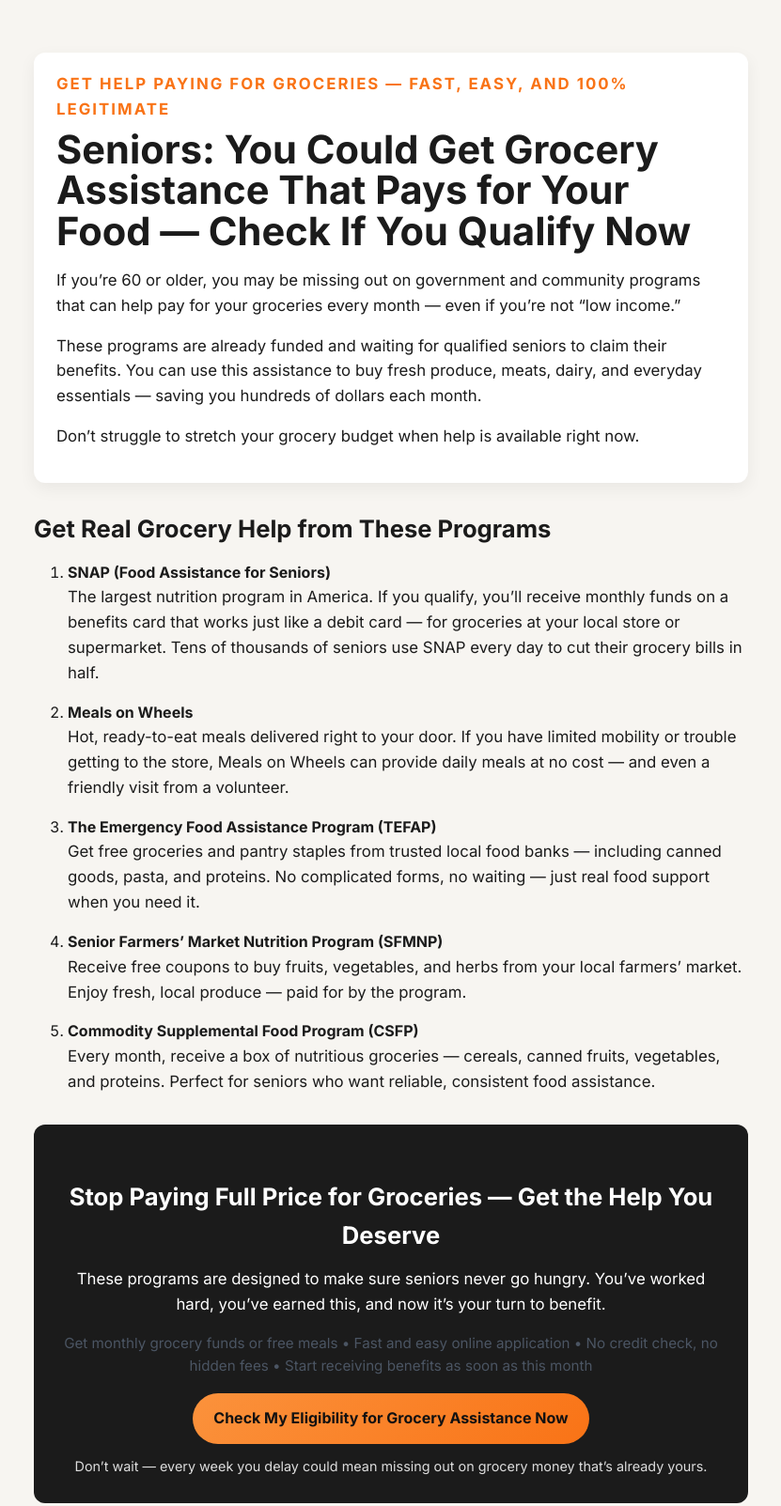
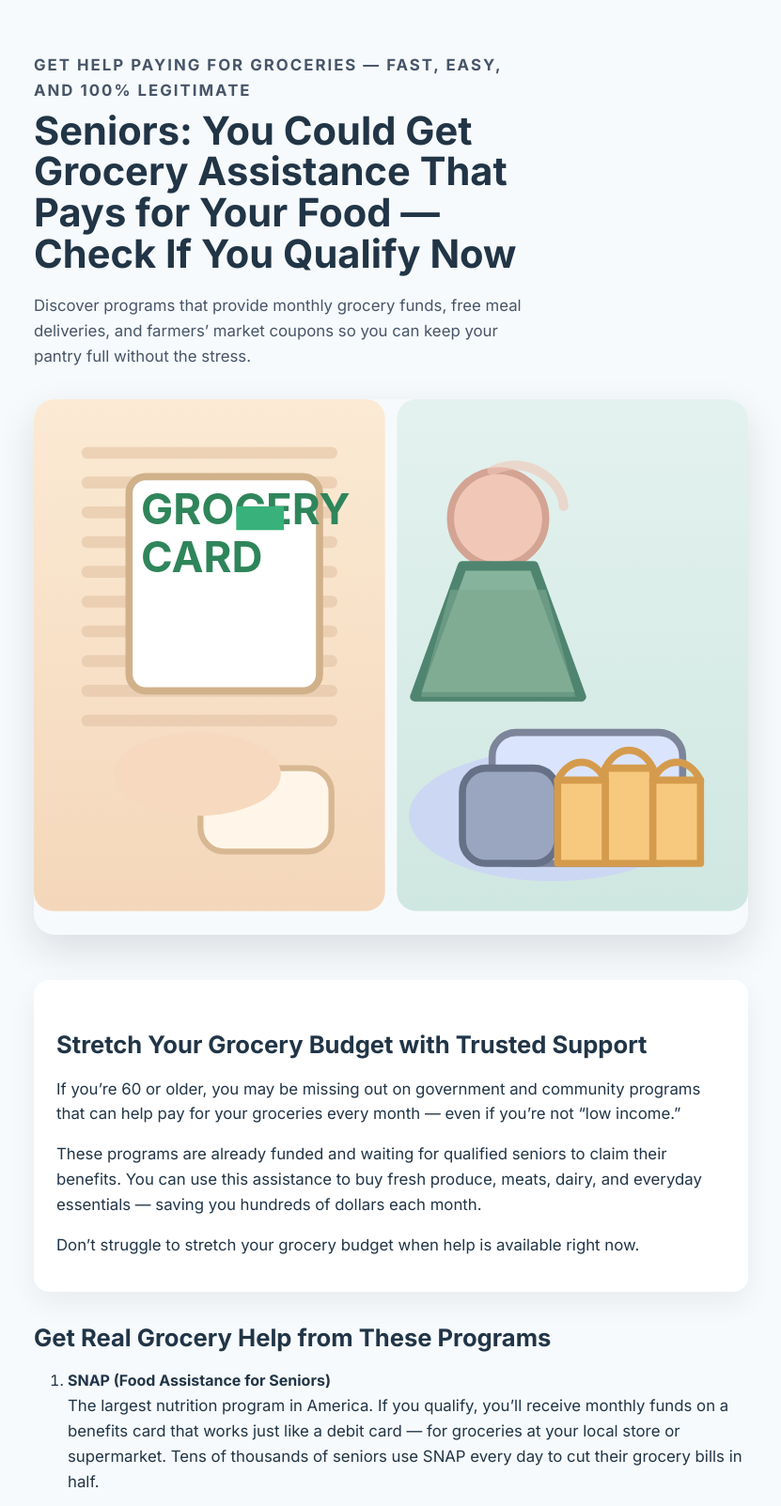
Before and after one commit to mattknuppel/mrfoodcard, a plain HTML site: page advertorial.html in a window 1280 px wide. Shown: the top 1603 px of the page at 94% size, without its empty margins (224-1055 px from the left). Drawn offline with Linux system fonts and the light colour scheme.

Commit message:
Tweak hero illustration presentation

```diff
--- a/advertorial.html
+++ b/advertorial.html
@@ -8,74 +8,255 @@
   <link rel="preconnect" href="https://fonts.gstatic.com" crossorigin />
   <link href="https://fonts.googleapis.com/css2?family=Inter:wght@400;500;600;700&display=swap" rel="stylesheet" />
   <style>
-    :root{--bg:#f7f5f1;--text:#1b1b1b;--accent:#f97316;--muted:#4b5563}
-    html,body{height:100%;margin:0;font-family:Inter,system-ui,-apple-system,BlinkMacSystemFont,"Segoe UI",sans-serif;background:var(--bg);color:var(--text)}
-    .container{max-width:760px;margin:0 auto;padding:3.5rem 1.5rem 5rem;line-height:1.6}
-    h1{font-size:clamp(1.6rem,3.5vw,2.6rem);margin:0 0 1rem;line-height:1.05}
-    h2{font-size:clamp(1.15rem,2.5vw,1.6rem);margin:1.8rem 0 .8rem}
-    p{margin:0 0 1rem;font-size:1.05rem}
-    .intro{background:#fff;padding:1.25rem 1.5rem;border-radius:12px;box-shadow:0 6px 18px rgba(0,0,0,0.06)}
-    ul, ol{margin:0 0 1rem 1.25rem;padding-left:1rem}
-    .features{margin-top:1rem}
-    .cta{margin-top:2rem;padding:1.75rem;background:var(--text);color:#fff;border-radius:12px;text-align:center}
-    .btn{display:inline-block;padding:.9rem 1.4rem;background:linear-gradient(135deg,#fb923c,#f97316);color:#111;border-radius:999px;font-weight:700;text-decoration:none}
-    .small{display:block;margin-top:.75rem;font-size:.9rem;color:rgba(255,255,255,0.85)}
-    .disclaimer{margin-top:1rem;font-size:0.95rem;color:var(--muted)}
-    @media (max-width:640px){.container{padding:2.25rem 1rem 3rem}}
+    :root {
+      --bg: #f7fafc;
+      --text: #213547;
+      --accent: #2f855a;
+      --accent-soft: #38b27a;
+      --muted: #64748b;
+      --card: #ffffff;
+      --card-shadow: rgba(15, 23, 42, 0.06);
+    }
+
+    html,
+    body {
+      height: 100%;
+      margin: 0;
+      font-family: Inter, system-ui, -apple-system, BlinkMacSystemFont, "Segoe UI", sans-serif;
+      background: var(--bg);
+      color: var(--text);
+    }
+
+    .container {
+      max-width: 760px;
+      margin: 0 auto;
+      padding: 3.5rem 1.5rem 5rem;
+      line-height: 1.6;
+    }
+
+    h1 {
+      font-size: clamp(1.6rem, 3.5vw, 2.6rem);
+      margin: 0 0 1rem;
+      line-height: 1.05;
+    }
+
+    h2 {
+      font-size: clamp(1.15rem, 2.5vw, 1.6rem);
+      margin: 1.8rem 0 0.8rem;
+    }
+
+    p {
+      margin: 0 0 1rem;
+      font-size: 1.05rem;
+    }
+
+    .eyebrow {
+      text-transform: uppercase;
+      letter-spacing: 0.12em;
+      color: var(--accent);
+      font-weight: 700;
+      margin: 0 0 0.5rem;
+    }
+
+    .hero {
+      margin-bottom: 2rem;
+      padding: 0;
+    }
+
+    .hero-content {
+      max-width: 520px;
+    }
+
+    .hero h1 {
+      margin-bottom: 1.25rem;
+    }
+
+    .hero p {
+      color: #475569;
+      font-size: 1.05rem;
+    }
+
+    .hero-visual {
+      /* Keep the collage bright without relying on a dark overlay */
+      margin: 0 auto 3rem;
+      position: relative;
+      border-radius: 22px;
+      overflow: hidden;
+      box-shadow: 0 16px 40px rgba(15, 23, 42, 0.12);
+      min-height: 320px;
+      aspect-ratio: 4 / 3;
+    }
+
+    .hero-visual img {
+      width: 100%;
+      height: 100%;
+      display: block;
+      object-fit: cover;
+    }
+
+    .intro {
+      background: var(--card);
+      padding: 1.25rem 1.5rem;
+      border-radius: 16px;
+      box-shadow: 0 12px 30px var(--card-shadow);
+    }
+
+    ul,
+    ol {
+      margin: 0 0 1rem 1.25rem;
+      padding-left: 1rem;
+    }
+
+    .features {
+      margin-top: 1rem;
+    }
+
+    .cta {
+      margin-top: 2.5rem;
+      padding: 1.75rem;
+      background: #f0fdf4;
+      border: 1px solid rgba(47, 133, 90, 0.25);
+      border-radius: 16px;
+      text-align: center;
+      box-shadow: 0 10px 24px rgba(15, 23, 42, 0.05);
+    }
+
+    .cta h2 {
+      color: #14532d;
+      margin-top: 0;
+    }
+
+    .btn {
+      display: inline-block;
+      padding: 0.9rem 1.4rem;
+      background: linear-gradient(135deg, var(--accent), var(--accent-soft));
+      color: #fff;
+      border-radius: 999px;
+      font-weight: 700;
+      text-decoration: none;
+      box-shadow: 0 8px 18px rgba(47, 133, 90, 0.25);
+      transition: transform 0.2s ease, box-shadow 0.2s ease;
+    }
+
+    .btn:hover {
+      transform: translateY(-1px);
+      box-shadow: 0 12px 26px rgba(47, 133, 90, 0.25);
+    }
+
+    .small {
+      display: block;
+      margin-top: 0.75rem;
+      font-size: 0.9rem;
+      color: var(--muted);
+    }
+
+    .disclaimer {
+      margin-top: 1rem;
+      font-size: 0.95rem;
+      color: var(--muted);
+    }
+
+    @media (max-width: 640px) {
+      .container {
+        padding: 2.25rem 1rem 3rem;
+      }
+
+      .hero-visual {
+        min-height: 240px;
+      }
+    }
   </style>
 </head>
 <body>
   <script>
     // Defensive script (best-effort): unregister service workers, snapshot the main container,
     // and restore the content if the body becomes empty or nearly empty.
-    (function(){
-      try{
-        if('serviceWorker' in navigator){
-          navigator.serviceWorker.getRegistrations().then(function(regs){
-            regs.forEach(function(r){ try{ r.unregister(); } catch(e){} });
-          }).catch(function(){});
+    (function () {
+      try {
+        if ('serviceWorker' in navigator) {
+          navigator.serviceWorker
+            .getRegistrations()
+            .then(function (regs) {
+              regs.forEach(function (r) {
+                try {
+                  r.unregister();
+                } catch (e) {
+                  /* ignore */
+                }
+              });
+            })
+            .catch(function () {});
         }
 
         var snapshot = null;
-        function takeSnapshot(){
+        function takeSnapshot() {
           try {
             var el = document.querySelector('.container');
             if (el) snapshot = el.outerHTML;
-          } catch (e) { snapshot = null; }
+          } catch (e) {
+            snapshot = null;
+          }
         }
 
         if (document.readyState === 'complete' || document.readyState === 'interactive') takeSnapshot();
         else document.addEventListener('DOMContentLoaded', takeSnapshot, { once: true });
 
-        function tryRestore(){
+        function tryRestore() {
           try {
             if (!snapshot || !document.body) return;
             var bodyTrim = document.body.innerHTML.trim();
             if (bodyTrim === '' || /^<script[\s\S]*<\/script>$/.test(bodyTrim) || bodyTrim.length < 40) {
               document.body.innerHTML = snapshot;
             }
-          } catch (e) { /* ignore */ }
+          } catch (e) {
+            /* ignore */
+          }
         }
 
         setTimeout(tryRestore, 500);
 
         var obs = new MutationObserver(tryRestore);
-        function startObserving(){
+        function startObserving() {
           if (document.body) obs.observe(document.body, { childList: true, subtree: true });
         }
         if (document.body) startObserving();
         else document.addEventListener('DOMContentLoaded', startObserving, { once: true });
-
-      } catch (e) { /* defensive fallback */ }
+      } catch (e) {
+        /* defensive fallback */
+      }
     })();
   </script>
 
   <main class="container">
-    <article class="intro" aria-labelledby="lead-heading">
-      <p style="text-transform:uppercase;letter-spacing:.12em;color:var(--accent);font-weight:700;margin:0 0 .5rem">Get Help Paying for Groceries — Fast, Easy, and 100% Legitimate</p>
-      <h1 id="lead-heading">Seniors: You Could Get Grocery Assistance That Pays for Your Food — Check If You Qualify Now</h1>
-      <p>If you’re 60 or older, you may be missing out on government and community programs that can help pay for your groceries every month — even if you’re not “low income.”</p>
-      <p>These programs are already funded and waiting for qualified seniors to claim their benefits. You can use this assistance to buy fresh produce, meats, dairy, and everyday essentials — saving you hundreds of dollars each month.</p>
+    <section class="hero" aria-labelledby="lead-heading">
+      <div class="hero-content">
+        <p class="eyebrow">Get Help Paying for Groceries — Fast, Easy, and 100% Legitimate</p>
+        <h1 id="lead-heading">Seniors: You Could Get Grocery Assistance That Pays for Your Food — Check If You Qualify Now</h1>
+        <p>
+          Discover programs that provide monthly grocery funds, free meal deliveries, and farmers’ market coupons so you can keep
+          your pantry full without the stress.
+        </p>
+      </div>
+    </section>
+
+    <figure class="hero-visual">
+      <img
+        src="assets/hero-grocery-support.svg"
+        alt="Illustration showing grocery assistance options available to seniors"
+        loading="lazy"
+      />
+    </figure>
+
+    <article class="intro" aria-labelledby="overview-heading">
+      <h2 id="overview-heading">Stretch Your Grocery Budget with Trusted Support</h2>
+      <p>
+        If you’re 60 or older, you may be missing out on government and community programs that can help pay for your groceries
+        every month — even if you’re not “low income.”
+      </p>
+      <p>
+        These programs are already funded and waiting for qualified seniors to claim their benefits. You can use this assistance
+        to buy fresh produce, meats, dairy, and everyday essentials — saving you hundreds of dollars each month.
+      </p>
       <p>Don’t struggle to stretch your grocery budget when help is available right now.</p>
     </article>
 
@@ -84,40 +265,65 @@
       <ol>
         <li>
           <strong>SNAP (Food Assistance for Seniors)</strong>
-          <p>The largest nutrition program in America. If you qualify, you’ll receive monthly funds on a benefits card that works just like a debit card — for groceries at your local store or supermarket. Tens of thousands of seniors use SNAP every day to cut their grocery bills in half.</p>
+          <p>
+            The largest nutrition program in America. If you qualify, you’ll receive monthly funds on a benefits card that works
+            just like a debit card — for groceries at your local store or supermarket. Tens of thousands of seniors use SNAP every
+            day to cut their grocery bills in half.
+          </p>
         </li>
         <li>
           <strong>Meals on Wheels</strong>
-          <p>Hot, ready-to-eat meals delivered right to your door. If you have limited mobility or trouble getting to the store, Meals on Wheels can provide daily meals at no cost — and even a friendly visit from a volunteer.</p>
+          <p>
+            Hot, ready-to-eat meals delivered right to your door. If you have limited mobility or trouble getting to the store,
+            Meals on Wheels can provide daily meals at no cost — and even a friendly visit from a volunteer.
+          </p>
         </li>
         <li>
           <strong>The Emergency Food Assistance Program (TEFAP)</strong>
-          <p>Get free groceries and pantry staples from trusted local food banks — including canned goods, pasta, and proteins. No complicated forms, no waiting — just real food support when you need it.</p>
+          <p>
+            Get free groceries and pantry staples from trusted local food banks — including canned goods, pasta, and proteins. No
+            complicated forms, no waiting — just real food support when you need it.
+          </p>
         </li>
         <li>
           <strong>Senior Farmers’ Market Nutrition Program (SFMNP)</strong>
-          <p>Receive free coupons to buy fruits, vegetables, and herbs from your local farmers’ market. Enjoy fresh, local produce — paid for by the program.</p>
+          <p>
+            Receive free coupons to buy fruits, vegetables, and herbs from your local farmers’ market. Enjoy fresh, local produce —
+            paid for by the program.
+          </p>
         </li>
         <li>
           <strong>Commodity Supplemental Food Program (CSFP)</strong>
-          <p>Every month, receive a box of nutritious groceries — cereals, canned fruits, vegetables, and proteins. Perfect for seniors who want reliable, consistent food assistance.</p>
+          <p>
+            Every month, receive a box of nutritious groceries — cereals, canned fruits, vegetables, and proteins. Perfect for seniors
+            who want reliable, consistent food assistance.
+          </p>
         </li>
       </ol>
     </section>
 
     <section class="cta" aria-labelledby="cta-heading">
       <h2 id="cta-heading">Stop Paying Full Price for Groceries — Get the Help You Deserve</h2>
-      <p>These programs are designed to make sure seniors never go hungry. You’ve worked hard, you’ve earned this, and now it’s your turn to benefit.</p>
-      <p class="disclaimer">Get monthly grocery funds or free meals • Fast and easy online application • No credit check, no hidden fees • Start receiving benefits as soon as this month</p>
+      <p>
+        These programs are designed to make sure seniors never go hungry. You’ve worked hard, you’ve earned this, and now it’s your
+        turn to benefit.
+      </p>
+      <p class="disclaimer">
+        Get monthly grocery funds or free meals • Fast and easy online application • No credit check, no hidden fees • Start
+        receiving benefits as soon as this month
+      </p>
       <a class="btn" href="quiz.html" role="button">Check My Eligibility for Grocery Assistance Now</a>
       <span class="small">Don’t wait — every week you delay could mean missing out on grocery money that’s already yours.</span>
     </section>
   </main>
 
   <noscript>
-    <div style="max-width:760px;margin:2rem auto;padding:1rem;font-family:Inter,system-ui,sans-serif;">
+    <div style="max-width: 760px; margin: 2rem auto; padding: 1rem; font-family: Inter, system-ui, sans-serif;">
       <strong>JavaScript is recommended for the best experience.</strong>
-      <p>If this page appears blank or incomplete, try disabling browser extensions (ad blockers/privacy tools) or clear site data and reload.</p>
+      <p>
+        If this page appears blank or incomplete, try disabling browser extensions (ad blockers/privacy tools) or clear site data and
+        reload.
+      </p>
     </div>
   </noscript>
 </body>
```
Also changed, not shown: assets/hero-grocery-support.svg (added).
